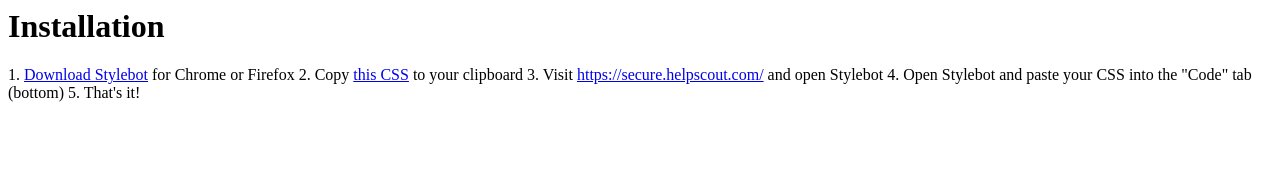
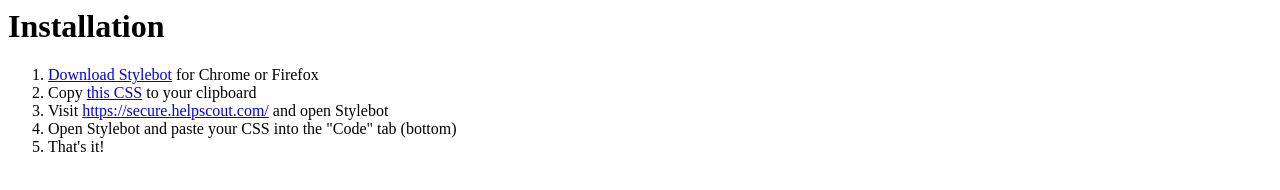
Before and after one commit to digitaldesigner/digitaldesigner.github.io, a plain HTML site: page stylebot/index.html in a window 1280 px wide. Drawn offline with Linux system fonts and the light colour scheme.

Commit message:
Update index.html

```diff
--- a/stylebot/index.html
+++ b/stylebot/index.html
@@ -1,6 +1,8 @@
 <h1>Installation</h1>
-1. <a href="https://stylebot.dev">Download Stylebot</a> for Chrome or Firefox
-2. Copy <a href="style.css">this CSS</a> to your clipboard
-3. Visit <a href="https://secure.helpscout.com/">https://secure.helpscout.com/</a> and open Stylebot
-4. Open Stylebot and paste your CSS into the "Code" tab (bottom)
-5. That's it!
+<ol>
+  <li><a href="https://stylebot.dev" target="_blank">Download Stylebot</a> for Chrome or Firefox</li>
+  <li>Copy <a href="style.css" target="_blank">this CSS</a> to your clipboard</li>
+  <li>Visit <a href="https://secure.helpscout.com/" target="_blank">https://secure.helpscout.com/</a> and open Stylebot</li>
+  <li>Open Stylebot and paste your CSS into the "Code" tab (bottom)</li>
+  <li>That's it!</li>
+</ol>
```
